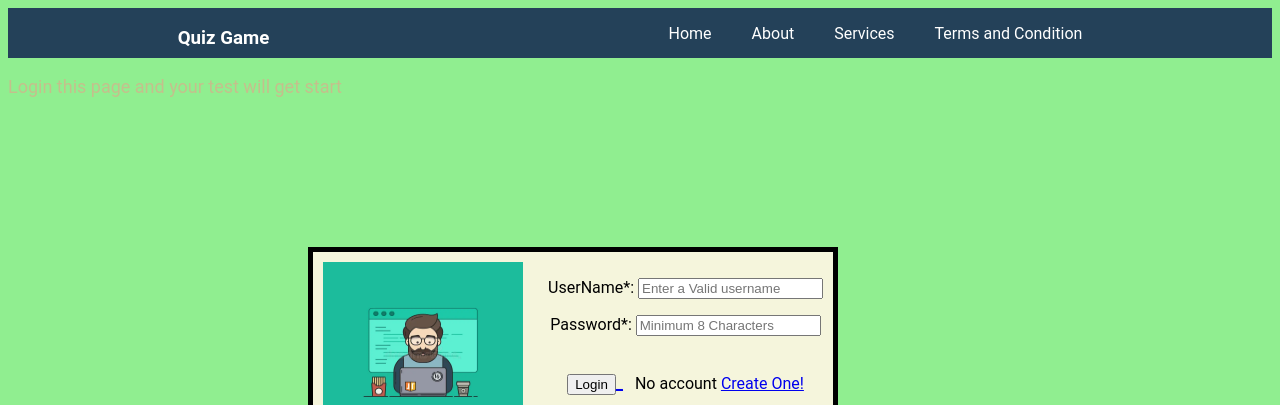
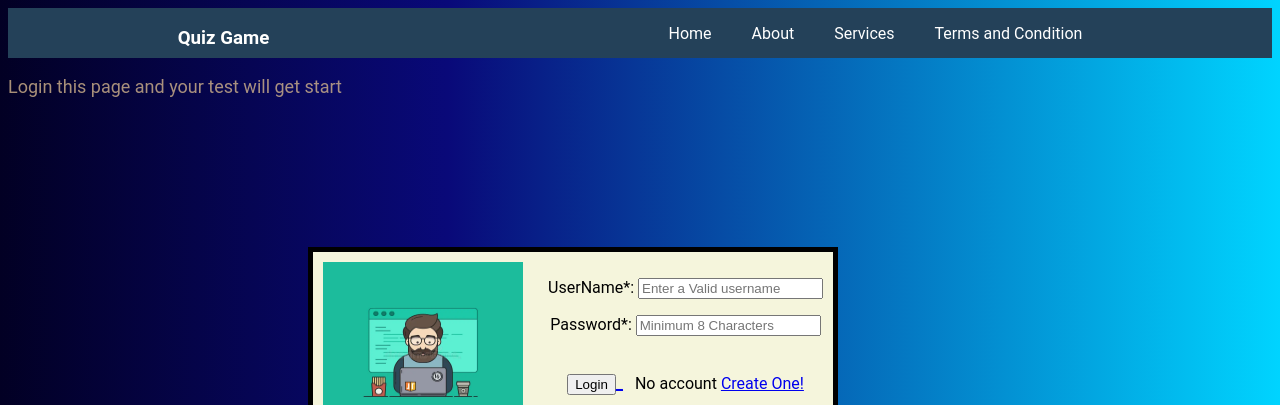
Before and after one commit to Tanuj1228/final-SCM, a plain HTML site: page Index.html in a window 1280 px wide. Shown: the top 405 px of the page. Drawn offline with Linux system fonts and the light colour scheme.

Commit message:
changing the background of login page

```diff
--- a/Index.html
+++ b/Index.html
@@ -11,6 +11,8 @@
     <style>
         body{
             font-family: 'Roboto',sans-serif;
+            background: rgb(2,0,36);
+            background: linear-gradient(90deg, rgba(2,0,36,1) 0%, rgba(9,9,121,1) 35%, rgba(0,212,255,1) 100%);
         }
         img{
             width: 200px;
@@ -99,7 +101,7 @@
         }
     </style>
 </head>
-<body bgcolor="lightgreen">
+<body>
     <header>
         <section class="header">
             <div class="Title">
```
